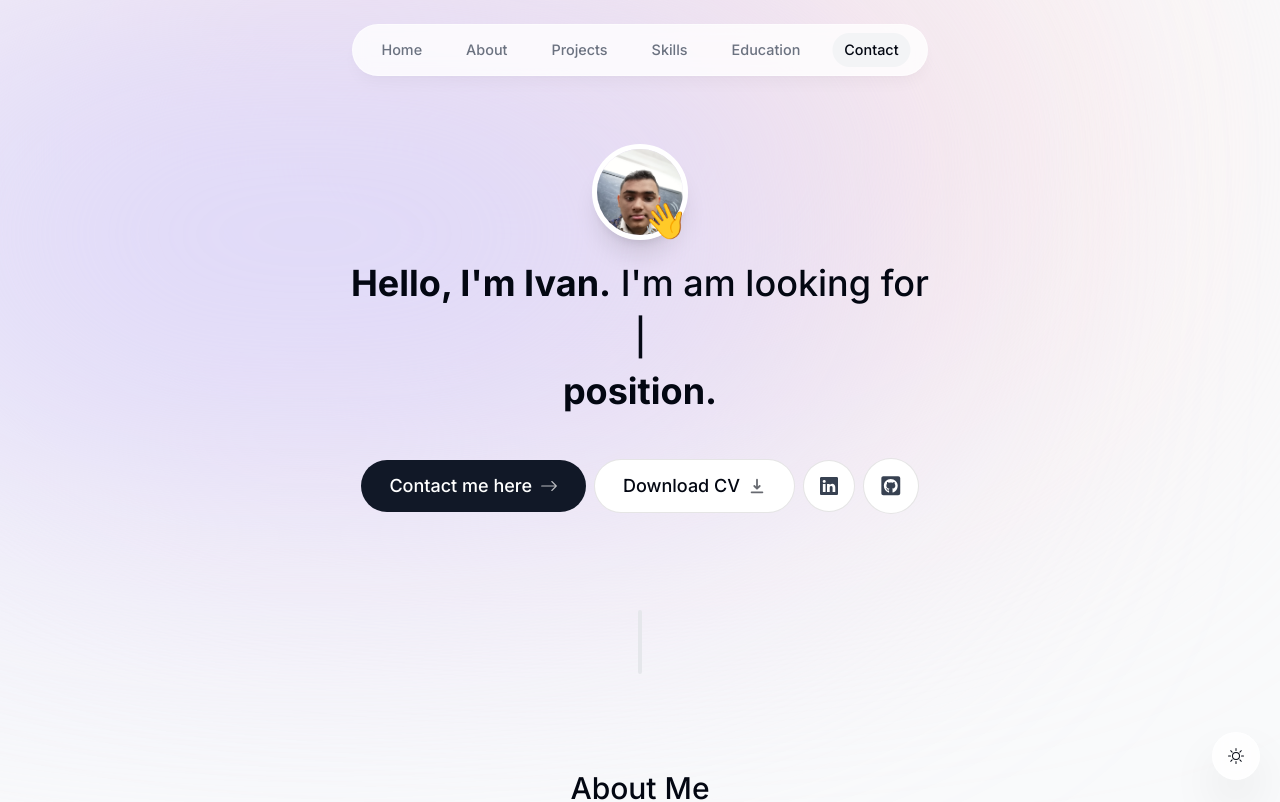
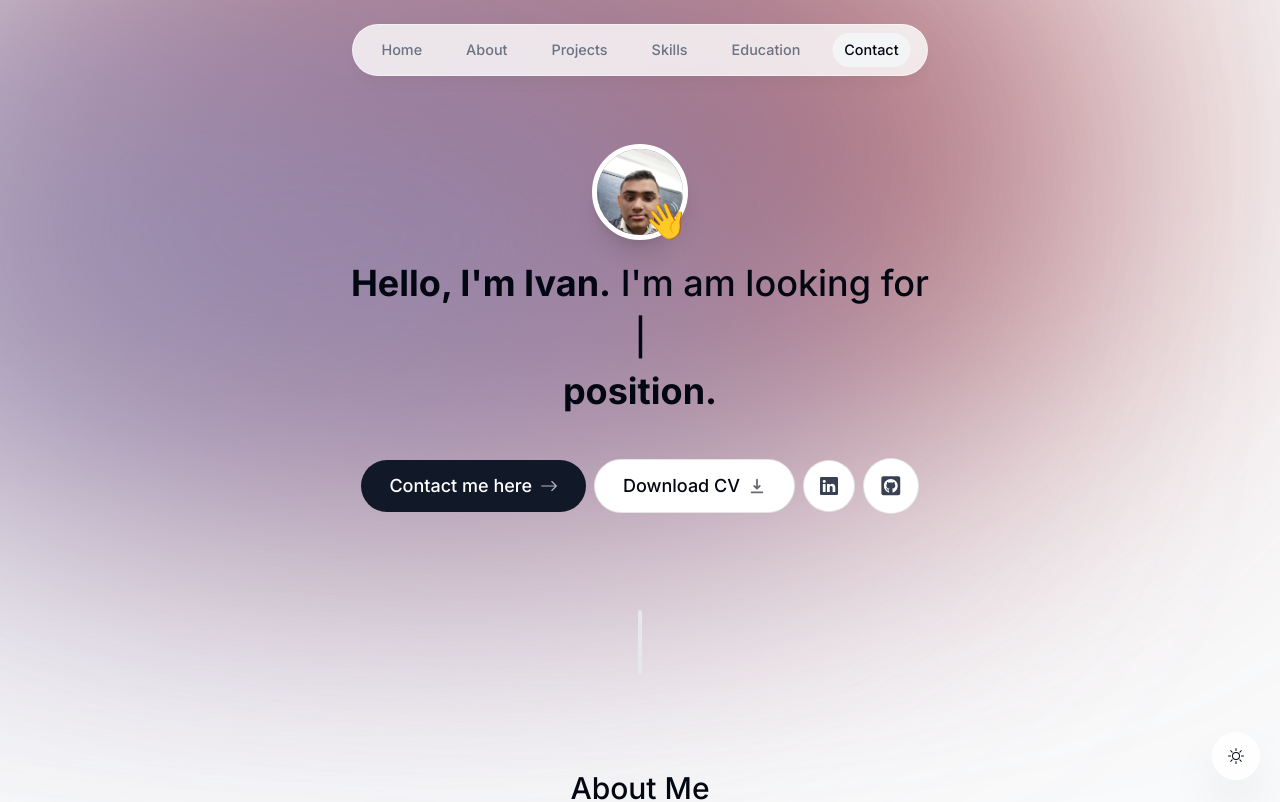
Before and after one commit to ShouravRakshit/new-portfolio, a Next.js app: page / in a window 1280 px wide. Shown: the top 802 px of the page. Built offline with nearby package versions, Linux system fonts and the light colour scheme; no server answers.

Commit message:
changed the bg colors.

```diff
--- a/app/globals.css
+++ b/app/globals.css
@@ -7,7 +7,7 @@ html {
 }
 
 html.dark {
-  --line-color: rgba(255, 255, 255, 0.2);
+  --line-color: rgba(255, 255, 255, 0.756);
 }
 
 .borderBlack {
--- a/app/layout.tsx
+++ b/app/layout.tsx
@@ -20,12 +20,14 @@ export default function RootLayout({
   children: React.ReactNode;
 }) {
   return (
-    <html lang="en" className="!scroll-smooth">
-      <body
-        className={`${inter.className} bg-gray-50 text-gray-950 relative pt-28 sm:pt-36 dark:bg-gray-900 dark:text-gray-50 dark:text-opacity-90`}
+    <html lang="en" className="!scroll-smooth" >
+      <body style={{ scrollBehavior: "smooth"}}
+        className={`${inter.className} bg-gray-50 text-gray-950 relative pt-28 sm:pt-36 dark:bg-gray-900
+        dark:text-gray-50 dark:text-opacity-90`}
+
       >
-        <div className="bg-[#fbe2e3] absolute top-[-6rem] -z-10 right-[11rem] h-[31.25rem] w-[31.25rem] rounded-full blur-[10rem] sm:w-[68.75rem] dark:bg-[#946263]"></div>
-        <div className="bg-[#dbd7fb] absolute top-[-1rem] -z-10 left-[-35rem] h-[31.25rem] w-[50rem] rounded-full blur-[10rem] sm:w-[68.75rem] md:left-[-33rem] lg:left-[-28rem] xl:left-[-15rem] 2xl:left-[-5rem] dark:bg-[#676394]"></div>
+        <div className="bg-[#a33f42] absolute top-[-6rem] -z-10 right-[11rem] h-[31.25rem] w-[31.25rem] rounded-full blur-[10rem] sm:w-[68.75rem] dark:bg-[#963a3c]"></div>
+        <div className="bg-[#908ab4] absolute top-[-1rem] -z-10 left-[-35rem] h-[31.25rem] w-[50rem] rounded-full blur-[10rem] sm:w-[68.75rem] md:left-[-33rem] lg:left-[-28rem] xl:left-[-15rem] 2xl:left-[-5rem] dark:bg-[#6c6994]"></div>
 
         <ThemeContextProvider>
           <ActiveSectionContextProvider>
--- a/app/page.tsx
+++ b/app/page.tsx
@@ -8,7 +8,7 @@ import Skills from "@/components/skills";
 
 export default function Home() {
   return (
-    <main className="flex flex-col items-center px-4">
+    <main className="flex flex-col items-center px-4" >
       <Intro />
       <SectionDivider />
       <About />
--- a/components/about.tsx
+++ b/components/about.tsx
@@ -38,7 +38,7 @@ export default function About() {
           University of Calgary
         </span>, where I've had the opportunity to develop a strong foundation in various aspects of technology. My academic journey has been driven by a keen interest in <span className="font-bold">
         data analytics and visualization
-        </span>, which is where I believe the future of technology lies. I've become proficient in SQL for data handling and Power BI for creating insightful visualizations, skills that I've honed through both academic projects and personal initiatives. In addition to my academic pursuits, I've gained practical experience working with MERN ( <span className="font-bold">
+        </span>, which is where I believe the future of technology lies. I've become proficient in Python and SQL for data handling and Power BI for creating insightful visualizations, skills that I've honed through both academic projects and personal initiatives. In addition to my academic pursuits, I've gained practical experience working with MERN ( <span className="font-bold">
           MongoDB, Express.js, Node.js, React
         </span> ) Stack. Whether it's through data analytics, providing meaningful insights for business decisions, or developing applications that can make people's lives easier, I am passionate about using my skills to make a tangible impact.
       </p>
```
